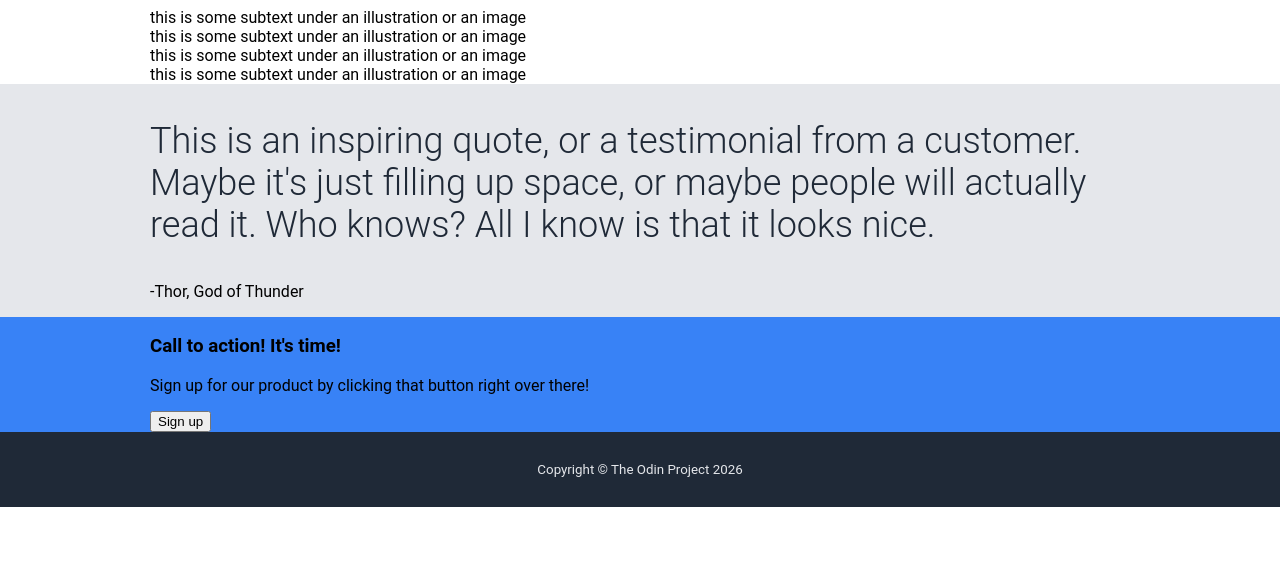
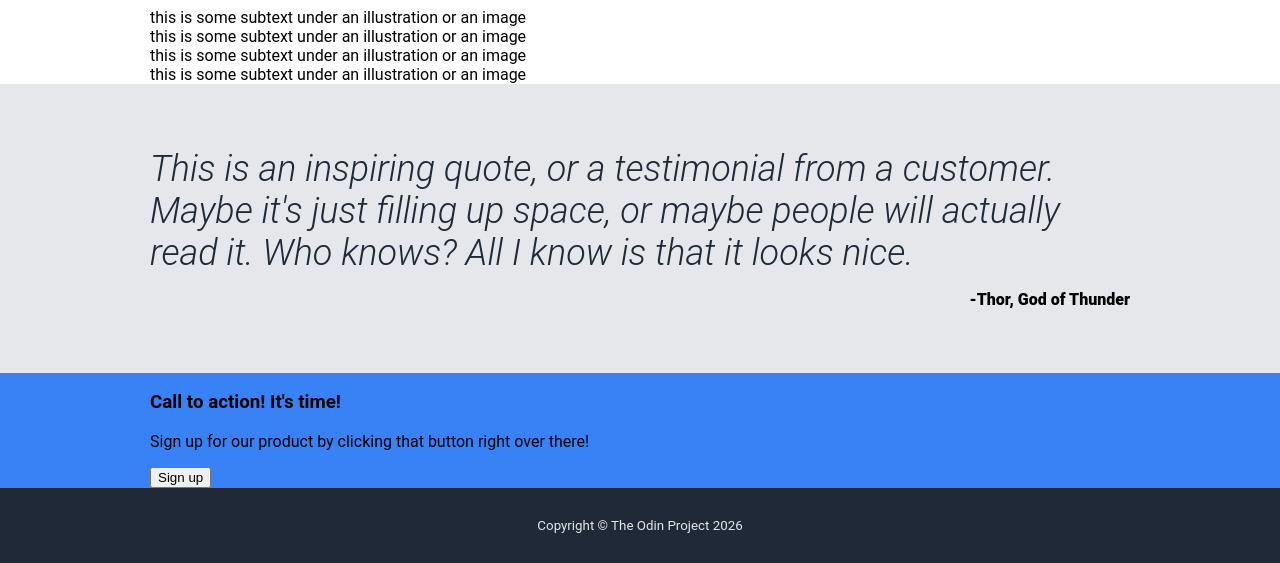
Before and after one commit to tsumcoded/landing-page, a plain HTML site: page index.html in a window 1280 px wide. Shown: the part 501-1064 px from the top of the page. Before the commit the page ends 1008 px from the top, so only its background shows below. Drawn offline with Linux system fonts and the light colour scheme.

Commit message:
style '.quote', add class '.container'

```diff
--- a/index.html
+++ b/index.html
@@ -58,8 +58,10 @@
 <!-- QUOTE -->
 
     <div class="quote">
-        <p class="text">This is an inspiring quote, or a testimonial from a customer. Maybe it's just filling up space, or maybe people will actually read it. Who knows? All I know is that it looks nice.</p>
-        <p class="author">-Thor, God of Thunder</p>
+        <div class="container">
+            <p class="text">This is an inspiring quote, or a testimonial from a customer. Maybe it's just filling up space, or maybe people will actually read it. Who knows? All I know is that it looks nice.</p>
+            <p class="author">-Thor, God of Thunder</p>
+        </div>
     </div>
 
 <!-- CALL TO ACTION -->
--- a/style.css
+++ b/style.css
@@ -90,7 +90,7 @@ header {
     border: none;
 }
 
-/* HEADER-NAV */
+/* HEADER-NAV: DONE */
 
 nav {
     display: flex;
@@ -121,16 +121,33 @@ nav ul:hover {
     font-weight: 900;
 }
 
-/* QUOTE */
+/* QUOTE: DONE */
 
 .quote {
     background: #E5E7EB;
+}
+
+.container {
+    display: flex;
+    flex-direction: column;
+    align-items: center;
+    justify-content: center;
+    padding: 64px 0;
+    gap: 16px;
 }
 
 .text {
     font-size: 36px;
     color: #1F2937;
     font-weight: 300;
+    font-style: italic;
+    margin: 0;
+}
+
+.author {
+    font-weight: 800;
+    margin: 0;
+    align-self: flex-end;
 }
 
 /* CALL TO ACTION */
```
